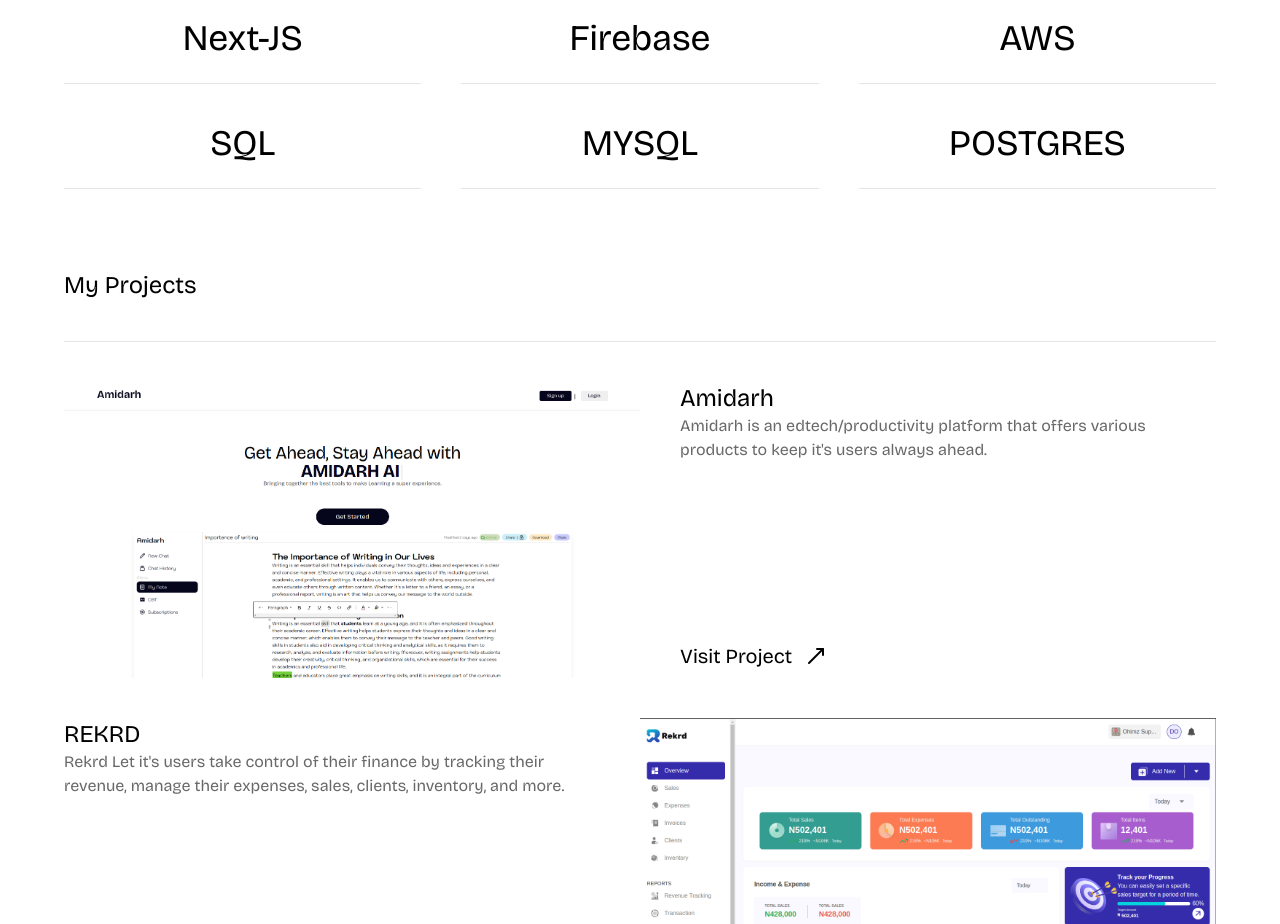
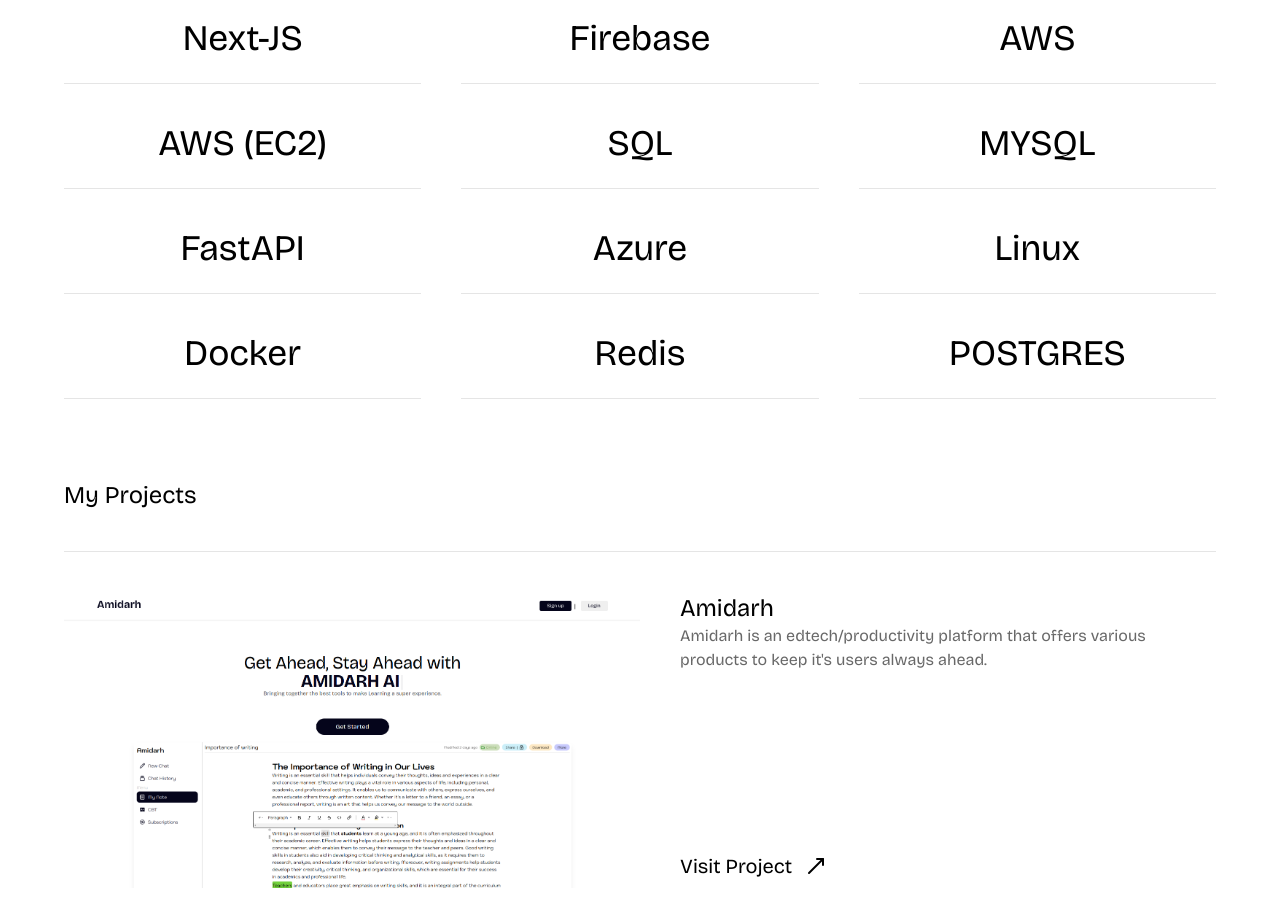
Before and after one commit to WISDOM-WOKE22/My-Portfolio, a Next.js app: page / in a window 1280 px wide. Shown: the part 1240-2164 px from the top of the page. Built offline with nearby package versions, Linux system fonts and the light colour scheme; a web font is replaced by a local one.

Commit message:
chore: updated skills

```diff
--- a/components/skills.tsx
+++ b/components/skills.tsx
@@ -31,8 +31,14 @@
                     <Skill skill="Next-JS"/>
                     <Skill skill="Firebase"/>
                     <Skill skill="AWS"/>
+                    <Skill skill="AWS (EC2)"/>
                     <Skill skill="SQL"/>
                     <Skill skill="MYSQL"/>
+                    <Skill skill="FastAPI"/>
+                    <Skill skill="Azure"/>
+                    <Skill skill="Linux"/>
+                    <Skill skill="Docker"/>
+                    <Skill skill="Redis"/>
                     <Skill skill="POSTGRES"/>
                 </div>
             </div>
```
Also changed, not shown: 1 other file (tests, documents, lock files or other folders).
